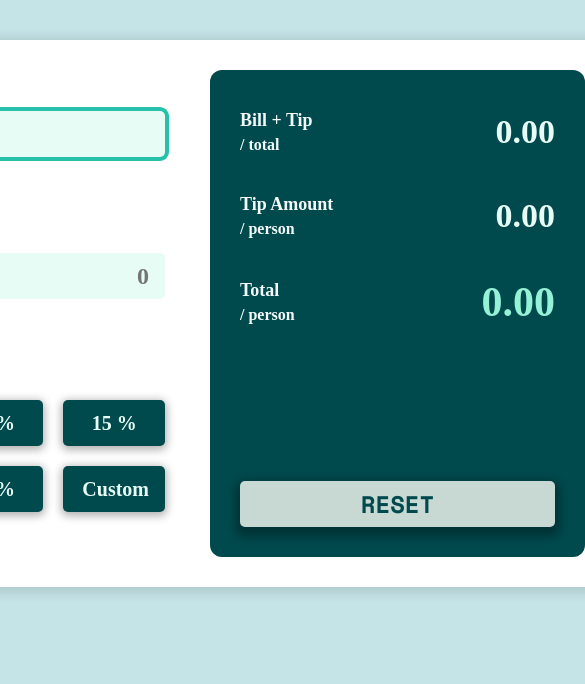
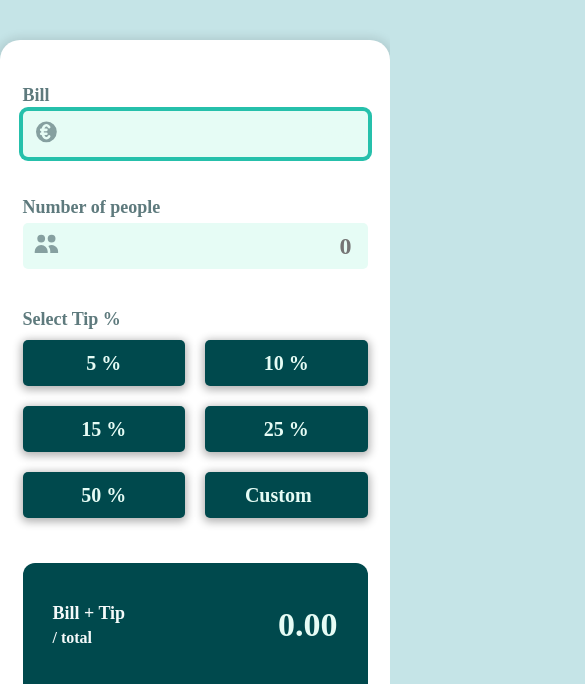
Before and after one commit to alicefrsr/Splitter, a plain HTML site: page index.html in a window 390 px wide. Shown: the part 133-817 px from the top of the page, 585 px wide, since content can reach past the window. Drawn offline with nearby package versions, Linux system fonts and the light colour scheme; a web font is replaced by a local one.

Commit message:
css: fixing responsive

```diff
--- a/index.html
+++ b/index.html
@@ -2,96 +2,82 @@
 <html lang="en">
   <head>
     <meta charset="UTF-8" />
-    <meta
-      http-equiv="X-UA-Compatible"
-      content="IE=edge" />
-    <meta
-      name="viewport"
-      content="width=device-width, initial-scale=1.0" />
-    <link
-      rel="preconnect"
-      href="https://fonts.googleapis.com" />
-    <link
-      rel="preconnect"
-      href="https://fonts.gstatic.com"
-      crossorigin />
+    <meta http-equiv="X-UA-Compatible" content="IE=edge" />
+    <meta name="viewport" content="width=device-width, initial-scale=1.0" />
+    <link rel="preconnect" href="https://fonts.googleapis.com" />
+    <link rel="preconnect" href="https://fonts.gstatic.com" crossorigin />
     <link
       href="https://fonts.googleapis.com/css2?family=Inter:wght@400;500;700&family=Overpass+Mono:wght@400;500;700&family=Space+Mono:wght@400;700&display=swap"
-      rel="stylesheet" />
-    <link
       rel="stylesheet"
-      href="style.css" />
+    />
+    <link rel="stylesheet" href="style.css" />
 
     <title>SPLITTER - Tip Calculator</title>
   </head>
   <body>
     <header>
       <h1>
-        <img
-          src="logo.svg"
-          alt="Splitter Logo" />
+        <img src="logo.svg" alt="Splitter Logo" />
       </h1>
     </header>
     <main>
       <div class="container">
         <div class="row">
+          <!-- left-side: user inputs -->
           <div class="col-1">
+            <!-- bill amount input -->
             <div class="bill-section">
               <svg
                 aria-hidden="true"
                 class="icon icon-euro"
                 fill="currentColor"
                 viewBox="0 0 20 20"
-                xmlns="http://www.w3.org/2000/svg">
+                xmlns="http://www.w3.org/2000/svg"
+              >
                 <path
                   fill-rule="evenodd"
                   d="M10 18a8 8 0 100-16 8 8 0 000 16zM8.736 6.979C9.208 6.193 9.696 6 10 6c.304 0 .792.193 1.264.979a1 1 0 001.715-1.029C12.279 4.784 11.232 4 10 4s-2.279.784-2.979 1.95c-.285.475-.507 1-.67 1.55H6a1 1 0 000 2h.013a9.358 9.358 0 000 1H6a1 1 0 100 2h.351c.163.55.385 1.075.67 1.55C7.721 15.216 8.768 16 10 16s2.279-.784 2.979-1.95a1 1 0 10-1.715-1.029c-.472.786-.96.979-1.264.979-.304 0-.792-.193-1.264-.979a4.265 4.265 0 01-.264-.521H10a1 1 0 100-2H8.017a7.36 7.36 0 010-1H10a1 1 0 100-2H8.472c.08-.185.167-.36.264-.521z"
-                  clip-rule="evenodd"></path>
+                  clip-rule="evenodd"
+                ></path>
               </svg>
-              <label
-                class="label-col-1"
-                for="billAmount"
-                >Bill
-              </label>
+              <label class="label-col-1" for="billAmount">Bill </label>
               <input
                 aria-describedby="error-1"
                 type="text"
                 id="billAmount"
-                placeholder="0.00" />
-
-              <p
-                id="error-1"
-                class="error">
+                placeholder="0.00"
+              />
+              <p id="error-1" class="error">
                 <span class="error-bill"></span>
               </p>
             </div>
+            <!-- number of people input -->
             <div class="people-section">
               <svg
                 aria-hidden="true"
                 class="icon icon-people"
                 fill="currentColor"
                 viewBox="0 0 20 20"
-                xmlns="http://www.w3.org/2000/svg">
+                xmlns="http://www.w3.org/2000/svg"
+              >
                 <path
-                  d="M9 6a3 3 0 11-6 0 3 3 0 016 0zM17 6a3 3 0 11-6 0 3 3 0 016 0zM12.93 17c.046-.327.07-.66.07-1a6.97 6.97 0 00-1.5-4.33A5 5 0 0119 16v1h-6.07zM6 11a5 5 0 015 5v1H1v-1a5 5 0 015-5z"></path>
+                  d="M9 6a3 3 0 11-6 0 3 3 0 016 0zM17 6a3 3 0 11-6 0 3 3 0 016 0zM12.93 17c.046-.327.07-.66.07-1a6.97 6.97 0 00-1.5-4.33A5 5 0 0119 16v1h-6.07zM6 11a5 5 0 015 5v1H1v-1a5 5 0 015-5z"
+                ></path>
               </svg>
-              <label
-                class="label-col-1"
-                for="numPeople"
+              <label class="label-col-1" for="numPeople"
                 >Number of people
               </label>
               <input
                 aria-describedby="error-2"
                 type="text"
                 id="numPeople"
-                placeholder="0" />
-
-              <p
-                id="error-2"
-                class="error">
+                placeholder="0"
+              />
+              <p id="error-2" class="error">
                 <span class="error-numPeople"></span>
               </p>
             </div>
+            <!-- tip amount input -->
             <div>
               <p class="label-col-1">Select Tip %</p>
               <ul class="tip-btn-section">
@@ -105,17 +91,17 @@
                     class="btn tip-btn-custom"
                     type="text"
                     id="customTipPercentage"
-                    placeholder="Custom" />
+                    placeholder="Custom"
+                  />
                 </li>
               </ul>
-              <p
-                id="error-3"
-                class="error">
+              <p id="error-3" class="error">
                 <span class="error-customTip"></span>
               </p>
             </div>
           </div>
 
+          <!-- right-side: outputs -->
           <div class="col-2">
             <div class="tip-row">
               <div class="label-col-2">
--- a/style.css
+++ b/style.css
@@ -32,7 +32,7 @@ h1 {
   margin-top: 5rem;
   padding: 3rem;
   display: flex;
-  /* changes for Mobile: 375px */
+  /* changes for Mobile: 390px */
   /* flex-direction: row; (default) */
   width: 96rem;
   border-radius: 2rem;
@@ -40,7 +40,7 @@ h1 {
 }
 
 /* ********************* */
-/* COLUMN 1 (USER INPUT) */
+/* LEFT-SIDE (USER INPUTS) */
 /* ********************* */
 
 .col-1 {
@@ -48,12 +48,12 @@ h1 {
   flex-direction: column;
   padding: 1.5rem;
   flex: 1; /* = flex-basis=0: equal sized cols */
-  /* changes for Mobile: 375px */
+  /* changes for Mobile: 390px */
   min-width: 37.5rem;
   gap: 4rem;
 }
 
-/* COLUMN 1 SECTIONS */
+/* INPUTS SECTION */
 
 .bill-section,
 .people-section {
@@ -66,11 +66,11 @@ h1 {
   list-style: none;
   display: grid;
   gap: 2rem;
-  /* changes for Mobile: 375px */
+  /* changes for Mobile: 390px */
   grid-template-columns: 1fr 1fr 1fr;
 }
 
-/* COLUMN 1 LABELS */
+/* INPUTS LABELS */
 
 .label-col-1 {
   margin-bottom: 0.5rem;
@@ -91,7 +91,7 @@ h1 {
   transform: translate(40%, 130%);
 }
 
-/* COLUMN 1 INPUTS & BUTTONS */
+/* INPUTS & BUTTONS */
 
 input,
 .btn {
@@ -169,7 +169,7 @@ input:focus,
 }
 
 /* ****************** */
-/* COLUMN 2 (CALCULATIONS) */
+/* RIGHT-SIDE (OUTPUTS) */
 /* ****************** */
 
 .col-2 {
@@ -179,12 +179,12 @@ input:focus,
   background-color: #00494d;
   border-radius: 12px;
   padding: 3rem;
-  /* changes for Mobile: 375px */
+  /* changes for Mobile: 390px */
   min-width: 37.5rem;
   gap: 3rem;
 }
 
-/* COLUMN 2 LABELS */
+/* OUTPUTS LABELS */
 
 .tip-row {
   display: flex;
@@ -208,7 +208,7 @@ input:focus,
   margin-top: 5px;
 }
 
-/* COLUMN 2 CALCULATIONS */
+/* OUTPUTS */
 
 .bill-tip-total,
 .tip-amount-pp {
@@ -221,7 +221,7 @@ input:focus,
   font-size: 4.2rem;
 }
 
-/* BUTTON */
+/* RESET BUTTON */
 
 .reset-btn {
   font-family: Space Mono;
@@ -236,27 +236,28 @@ input:focus,
   box-shadow: 0 5px 10px 5px rgba(0, 0, 0, 0.3);
 }
 
-/* *************** */
-/* MOBILE -- 375px */
+/* *********** */
+/* BREAKPOINTS */
+/* md: 840px */
+/* sm: 390px */
 /* *************** */
 
-@media (max-width: 375px) {
+/* *************** */
+/* TABLETS -- 840px */
+/* *************** */
+
+@media (max-width: 840px) {
   .row {
     flex-direction: column;
     align-items: center;
-    width: 37.5rem;
+    width: 42rem;
     border-radius: 2rem 2rem 0 0;
     gap: 0rem;
   }
 
   .col-1 {
-    min-width: 32.5rem;
+    padding: 1.5rem 0;
     gap: 1rem;
-  }
-
-  .col-2 {
-    min-width: 32.5rem;
-    gap: 2rem;
   }
 
   .tip-btn-section {
@@ -267,3 +268,21 @@ input:focus,
     text-align: center;
   }
 }
+
+/* *************** */
+/* MOBILE -- 390px */
+/* *************** */
+
+@media (max-width: 390px) {
+  .row {
+    max-width: 100%;
+  }
+
+  .col-1 {
+    padding: 1.5rem;
+  }
+
+  .col-2 {
+    min-width: 34.5rem;
+  }
+}
```
